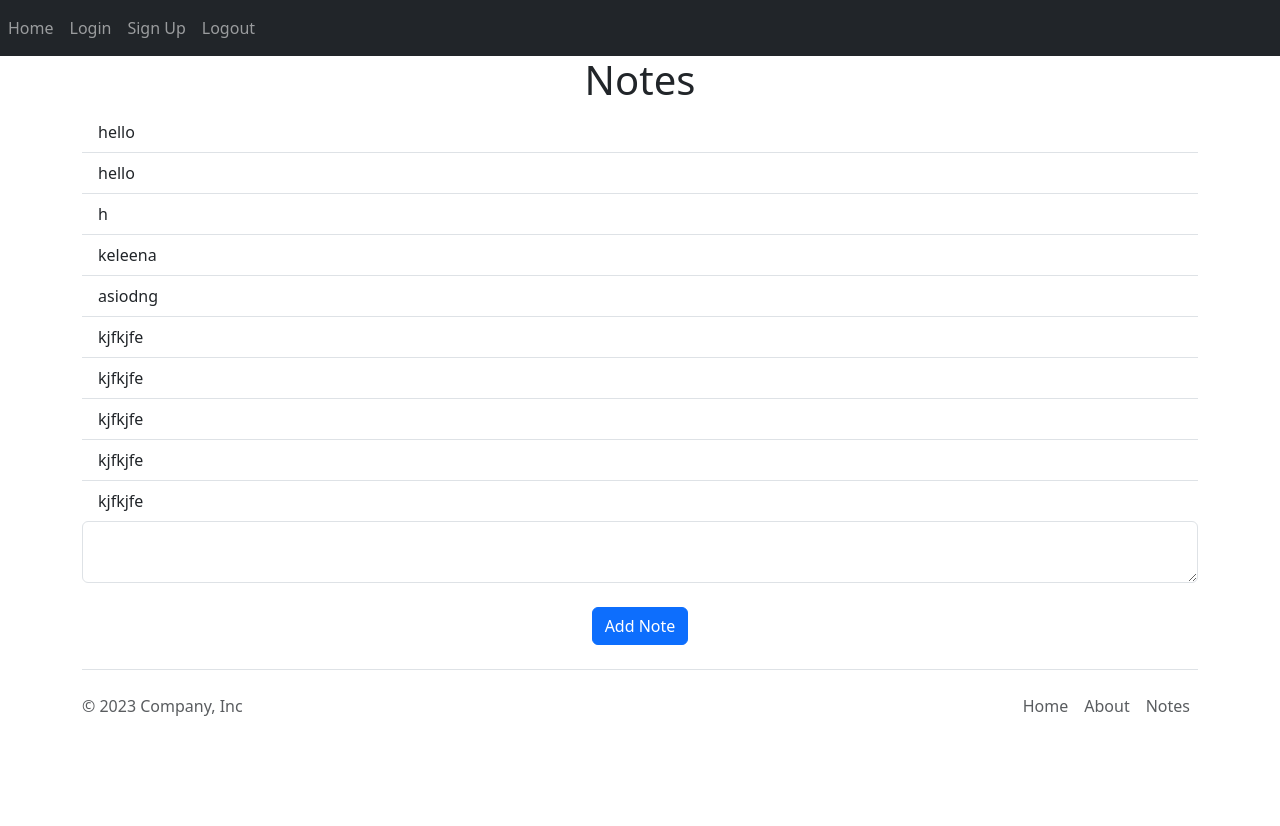
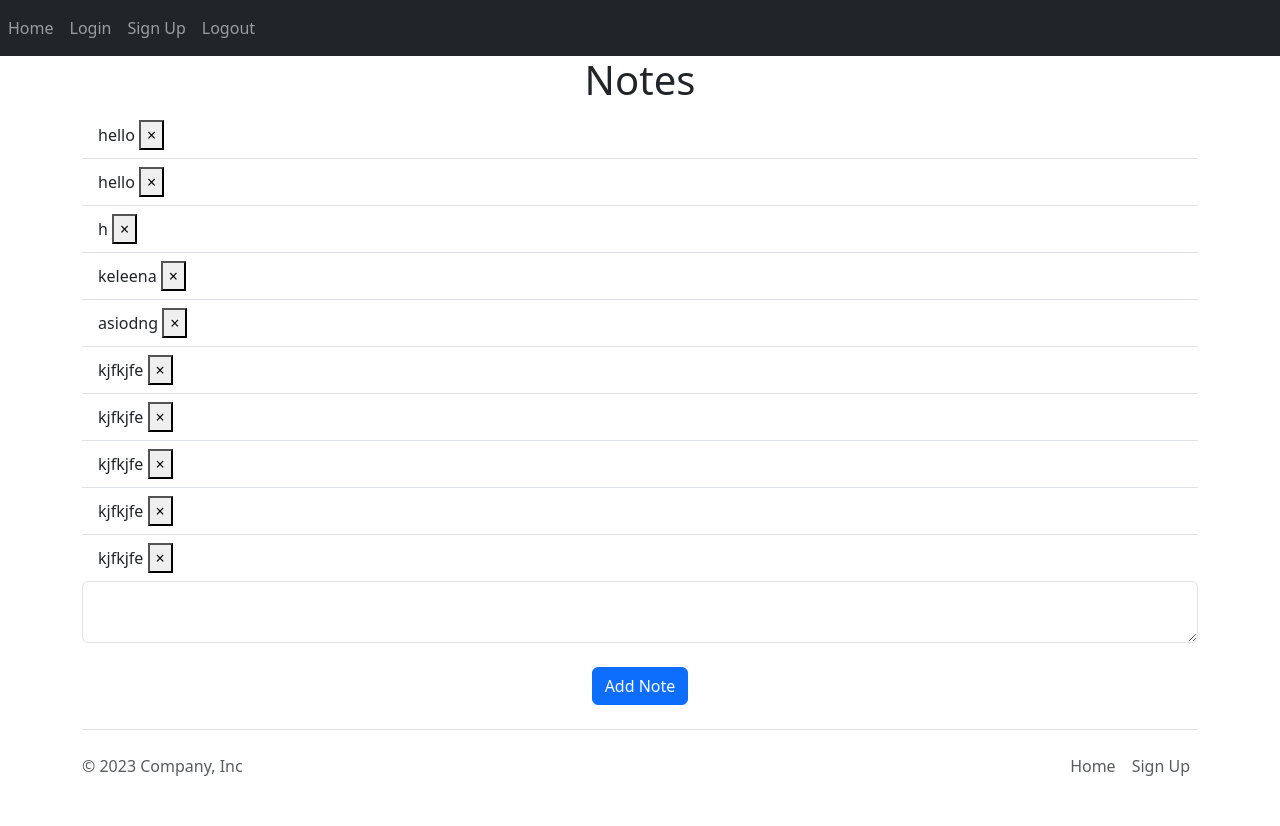
Before and after one commit to ZoroaAi/Notes-App, a Flask app: page / in a window 1280 px wide. Before the commit the page ends 716 px from the top, so only its background shows below. Run offline with Flask 2, Linux system fonts and the light colour scheme; a user stored in the database is signed in; data comes from the database, SQL or seed files in the repository; both versions use the stored data as it was after the commit.

Commit message:
Delete Notes

```diff
--- a/website/auth.py
+++ b/website/auth.py
@@ -23,9 +23,7 @@ def login():
         else:
             flash("Email does not exist", category="Error")
 
-    data = request.form
-    print(data)
-    return render_template('login.html')
+    return render_template('login.html', user = current_user)
 
 
 @auth.route('/sign-up', methods= ['GET','POST'])
@@ -57,7 +55,7 @@ def sign_up():
             flash('Account Created', category = 'Success')
             return redirect(url_for('views.home'))
 
-    return render_template('sign_up.html')
+    return render_template('sign_up.html', user = current_user)
 
 @auth.route('/logout')
 @login_required
--- a/website/static/index.js
+++ b/website/static/index.js
@@ -0,0 +1,9 @@
+
+function deleteNote(noteID){
+    fetch('/delete-note', {
+        method: 'POST',
+        body: JSON.stringify({noteId: noteId}),
+    }).then((_res) => {
+        window.location.href = '/';
+    });
+}
--- a/website/templates/base.html
+++ b/website/templates/base.html
@@ -69,10 +69,8 @@
       </a>
 
       <ul class="nav col-md-4 justify-content-end">
-        <li class="nav-item"><a href="#" class="nav-link px-2 text-muted">Home</a></li>
-        <li class="nav-item"><a href="#" class="nav-link px-2 text-muted">About</a></li>
-        <li class="nav-item"><a href="#" class="nav-link px-2 text-muted">Notes</a></li>
-
+        <li class="nav-item"><a href="home.html" class="nav-link px-2 text-muted">Home</a></li>
+        <li class="nav-item"><a href="sign_up.html" class="nav-link px-2 text-muted">Sign Up</a></li>
       </ul>
     </footer>
   </div>
--- a/website/templates/home.html
+++ b/website/templates/home.html
@@ -6,6 +6,9 @@
     {% for note in user.notes %}
         <li class="list-group-item">
             {{note.data}}
+            <button type="button" class="close" onClick="deleteNote({{ note.id }})">
+                <span aria-hidden="true">&times;</span>
+            </button>
         </li>
     {% endfor %}
 </ul>
--- a/website/views.py
+++ b/website/views.py
@@ -1,7 +1,8 @@
-from flask import Blueprint ,render_template, request, flash
+from flask import Blueprint ,render_template, request, flash, jsonify
 from flask_login import login_required, current_user
 from .models import Note
 from . import db
+import json
 
 views = Blueprint('views', __name__)
 
@@ -22,3 +23,16 @@ def home():
             db.session.commit()
             flash('Note Added', category='Success')
     return render_template("home.html", user=current_user)
+
+@views.route('/delete-note', methods=['POST'])
+def delete_note():
+    # Expecting a JSON from index.js file
+    note = json.loads(request.data)
+    noteId = note['noteId']
+    note = Note.query.get(noteId)
+    if note:
+        if note.user_id == current_user.id:
+            db.session.delete(note)
+            db.session.commit()
+
+    return jsonify({})
```
Also changed, not shown: instance/database.db.
